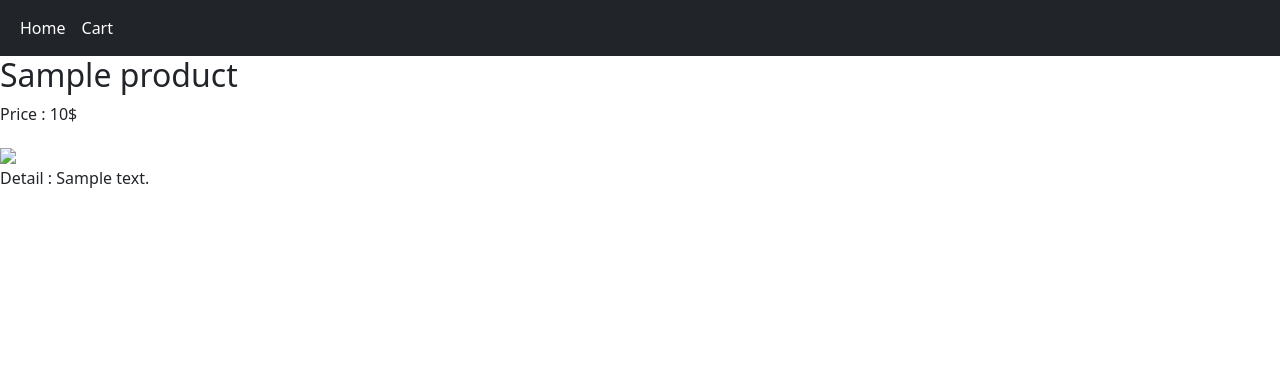
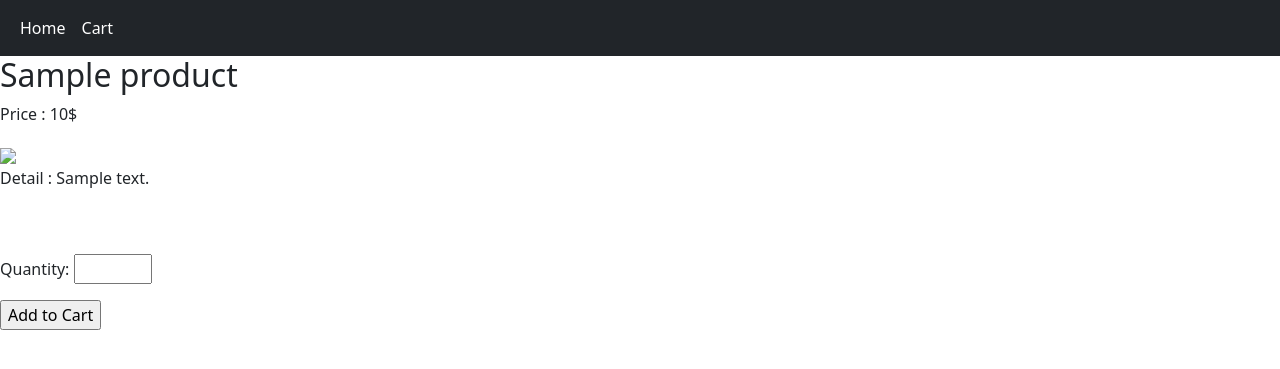
Before and after one commit to AfshinTrg/Cart_Order, a Django app: a page that uses cart/order/templates/order/detail.html in a window 1280 px wide. Shown: the top 369 px of the page. Run offline with Django 4.2, Linux system fonts and the light colour scheme; tables that the repository leaves empty hold one stand-in row (values such as "Sample post"); some libraries are stand-ins or nearby versions.

Commit message:
Add 'add to cart' feature

```diff
--- a/cart/order/cart.py
+++ b/cart/order/cart.py
@@ -1,3 +1,4 @@
+from .models import Product
 
 CART_SESSION_ID = 'cart'
 
@@ -10,3 +11,23 @@ class Cart:
         if not cart:
             cart = self.session[CART_SESSION_ID] = {}
         self.cart = cart
+
+    def add(self, product, quantity):
+        product_id = str(product.id)
+        if product_id not in self.cart:  # if product dont exist in cart
+            self.cart[product_id] = {'quantity': 0, 'price': str(product.price)}
+        self.cart[product_id]['quantity'] += quantity  # if product exist in cart just ad quantity
+        self.save()
+
+    def __iter__(self):  # for iteration in cart
+        product_ids = self.cart.keys()
+        products = Product.objects.filter(id__in=product_ids)  # __in because product_ids is list
+        cart = self.cart.copy()  # because we want to edit object
+        for product in products:  # for add objects name in cart
+            cart[str(product.id)]['product'] = product  # use __str__ Product model
+        for item in cart.values():
+            item['total_price'] = int(item['price']) * item['quantity']
+            yield item
+
+    def save(self):
+        self.session.modified = True  # save session after modify
--- /dev/null
+++ b/cart/order/forms.py
@@ -0,0 +1,5 @@
+from django import forms
+
+
+class CartAddForm(forms.Form):
+    quantity = forms.IntegerField(min_value=1, max_value=5)
--- a/cart/order/templates/order/detail.html
+++ b/cart/order/templates/order/detail.html
@@ -6,4 +6,9 @@
     <p>Price : {{ product.price }}$</p>
     <img src="https://via.placeholder.com/150" >
     <p>Detail : {{ product.desc }}</p><br/><br/>
+    <form action="{% url 'order:cart_add' product.id %}" method="post">
+        {% csrf_token %}
+        {{ form.as_p }}
+        <input type="submit" value="Add to Cart">
+    </form>
 {% endblock %}
--- a/cart/order/urls.py
+++ b/cart/order/urls.py
@@ -7,5 +7,6 @@ urlpatterns =[
     path('', views.HomeView.as_view(), name='home'),
     path('detail/<slug:p_slug>/', views.ProductDetailView.as_view(), name='product_detail'),
     path('cart/', views.CartView.as_view(), name='cart'),
+    path('cart/add/<int:p_id>/', views.CartAddView.as_view(), name='cart_add'),
 
 ]
--- a/cart/order/views.py
+++ b/cart/order/views.py
@@ -1,7 +1,8 @@
-from django.shortcuts import render, get_object_or_404
+from django.shortcuts import render, get_object_or_404, redirect
 from django.views import View
 from .models import Product, Category
 from .cart import Cart
+from .forms import CartAddForm
 
 
 class HomeView(View):
@@ -14,7 +15,8 @@ class HomeView(View):
 class ProductDetailView(View):
     def get(self, request, p_slug):
         product = get_object_or_404(Product, slug=p_slug)
-        return render(request, 'order/detail.html', {'product': product})
+        form = CartAddForm()
+        return render(request, 'order/detail.html', {'product': product, 'form': form})
 
 
 class CartView(View):
@@ -22,3 +24,13 @@ class CartView(View):
     def get(self, request):
         cart = Cart(request)
         return render(request, 'order/cart.html', {'cart': cart})
+
+
+class CartAddView(View):
+    def post(self, request, p_id):
+        cart = Cart(request)
+        product = get_object_or_404(Product, id=p_id)
+        form = CartAddForm(request.POST)
+        if form.is_valid():
+            cart.add(product, form.cleaned_data['quantity'])
+        return redirect('order:cart')
```
Also changed, not shown: cart/order/templates/order/cart.html (+10 -3 lines).
